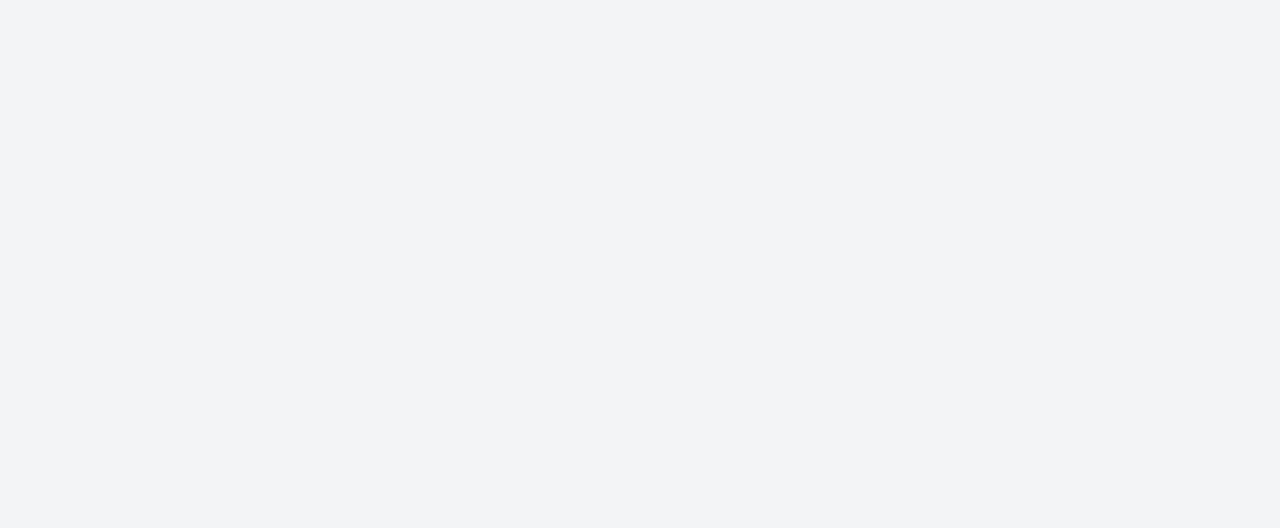
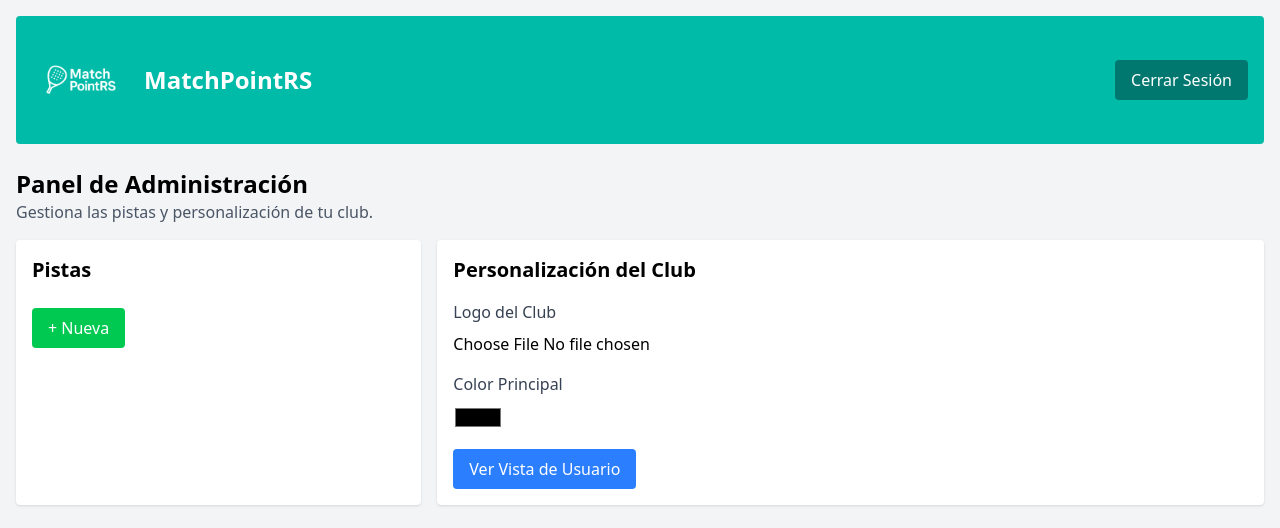
Before and after one commit to saulrosua8/proyecto-final, a React (Vite) app in the folder frontend/: page /admin in a window 1280 px wide. Before the commit this address had no page. Shown: the top 528 px of the page. Built offline with nearby package versions, Linux system fonts and the light colour scheme.

Commit message:
adminView actualizado

```diff
--- a/frontend/src/App.jsx
+++ b/frontend/src/App.jsx
@@ -3,6 +3,7 @@ import Login from './components/Login';
 import Register from './components/Register';
 import Dashboard from './components/Dashboard';
 import MasterView from './components/MasterView';
+import AdminView from './components/AdminView';
 import './index.css';
 
 
@@ -15,6 +16,7 @@ function App() {
           <Route path="/register" element={<Register />} />
           <Route path="/dashboard" element={<Dashboard />} />
           <Route path="/master" element={<MasterView />} />
+          <Route path="/admin" element={<AdminView />} />
           <Route path="/" element={<Login />} />
         </Routes>
       </div>
--- /dev/null
+++ b/frontend/src/components/AdminView.jsx
@@ -0,0 +1,114 @@
+import React, { useEffect, useState } from 'react';
+import { useAuth } from '../context/AuthContext';
+import { useNavigate } from 'react-router-dom';
+
+const AdminView = () => {
+  const { user, logout } = useAuth();
+  const navigate = useNavigate();
+  const [clubInfo, setClubInfo] = useState(null);
+  const [pistas, setPistas] = useState([]);
+  const [loading, setLoading] = useState(true);
+
+  useEffect(() => {
+    const fetchClubData = async () => {
+      setLoading(true);
+      try {
+        if (!user?.id_club) {
+          console.error('El usuario no tiene un id_club válido.');
+          return;
+        }
+
+        const clubResponse = await fetch(`/api/clubs/${user.id_club}`);
+        if (!clubResponse.ok) {
+          throw new Error('Error al obtener los datos del club');
+        }
+        const clubData = await clubResponse.json();
+        setClubInfo(clubData);
+
+        const pistasResponse = await fetch(`/api/pistas?clubId=${user.id_club}`);
+        if (!pistasResponse.ok) {
+          throw new Error('Error al obtener las pistas');
+        }
+        const pistasData = await pistasResponse.json();
+        setPistas(pistasData);
+      } catch (error) {
+        console.error('Error al cargar los datos del club:', error);
+      } finally {
+        setLoading(false);
+      }
+    };
+
+    fetchClubData();
+  }, [user]);
+
+  if (loading) {
+    return <div>Cargando...</div>;
+  }
+
+  return (
+    <div className="admin-view p-4">
+      <header className="bg-teal-500 text-white p-4 rounded mb-6 flex justify-between items-center">
+        <div className="flex items-center gap-4">
+          <a href="/dashboard">
+            <img src="/src/assets/logo_blanco.png" alt="Logo" className="w-24 h-24 object-contain" />
+          </a>
+          <h1
+            className="text-2xl font-bold cursor-pointer"
+            onClick={() => navigate('/dashboard')}
+          >
+            MatchPointRS
+          </h1>
+        </div>
+        <div className="flex items-center gap-4">
+          <button
+            onClick={() => {
+              logout();
+              navigate('/login');
+            }}
+            className="bg-teal-700 text-white px-4 py-2 rounded hover:bg-teal-800"
+          >
+            Cerrar Sesión
+          </button>
+        </div>
+      </header>
+
+      <h1 className="text-2xl font-bold">Panel de Administración</h1>
+      <p className="text-gray-600">Gestiona las pistas y personalización de tu club.</p>
+
+      <div className="grid grid-cols-3 gap-4 mt-4">
+        {/* Pistas */}
+        <div className="bg-white p-4 rounded shadow col-span-1">
+          <h2 className="text-xl font-semibold">Pistas</h2>
+          <ul className="mt-2">
+            {pistas.map((pista) => (
+              <li key={pista.id_pista} className="flex justify-between items-center py-2 border-b">
+                <span>{pista.nombre}</span>
+                <div>
+                  <button className="text-blue-500 mr-2">Editar</button>
+                  <button className="text-red-500">Eliminar</button>
+                </div>
+              </li>
+            ))}
+          </ul>
+          <button className="mt-4 bg-green-500 text-white px-4 py-2 rounded">+ Nueva</button>
+        </div>
+
+        {/* Personalización del Club */}
+        <div className="bg-white p-4 rounded shadow col-span-2">
+          <h2 className="text-xl font-semibold">{clubInfo?.nombre || 'Personalización del Club'}</h2>
+          <div className="mt-4">
+            <label className="block text-gray-700">Logo del Club</label>
+            <input type="file" className="mt-2" />
+          </div>
+          <div className="mt-4">
+            <label className="block text-gray-700">Color Principal</label>
+            <input type="color" className="mt-2" />
+          </div>
+          <button className="mt-4 bg-blue-500 text-white px-4 py-2 rounded">Ver Vista de Usuario</button>
+        </div>
+      </div>
+    </div>
+  );
+};
+
+export default AdminView;
```
Also changed, not shown: 1 other file (tests, documents, lock files or other folders).
